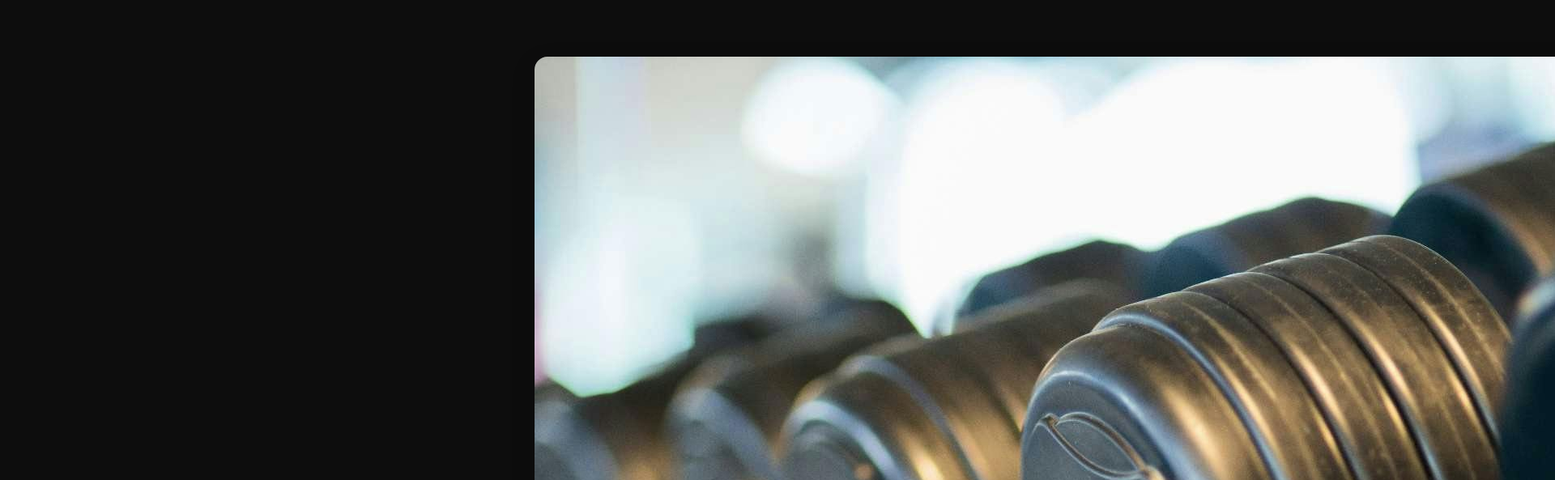
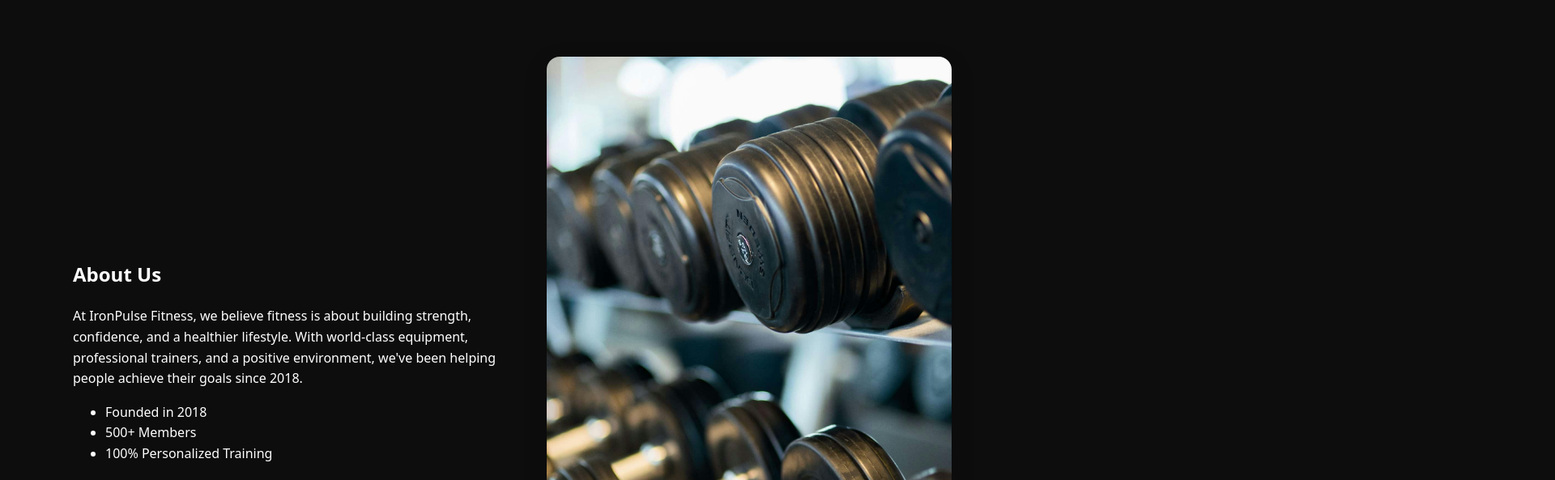
Before and after one commit to Kunalji1012/testwork, a plain HTML site: page index.html in a window 1280 px wide. Shown: the part 694-1287 px from the top of the page at 81% size, 1920 px wide, since content can reach past the window. Drawn offline with Linux system fonts and the light colour scheme.

Commit message:
Update index.html

```diff
--- a/index.html
+++ b/index.html
@@ -72,7 +72,7 @@
         <ul id="about-stats" class="bullets"></ul>
       </div>
       <div>
-        <img id="about-image" class="rounded shadow" alt="Gym interior" />
+        <img id="about-image" class="about-image rounded shadow" alt="Gym interior" />
       </div>
     </div>
   </section>
```
